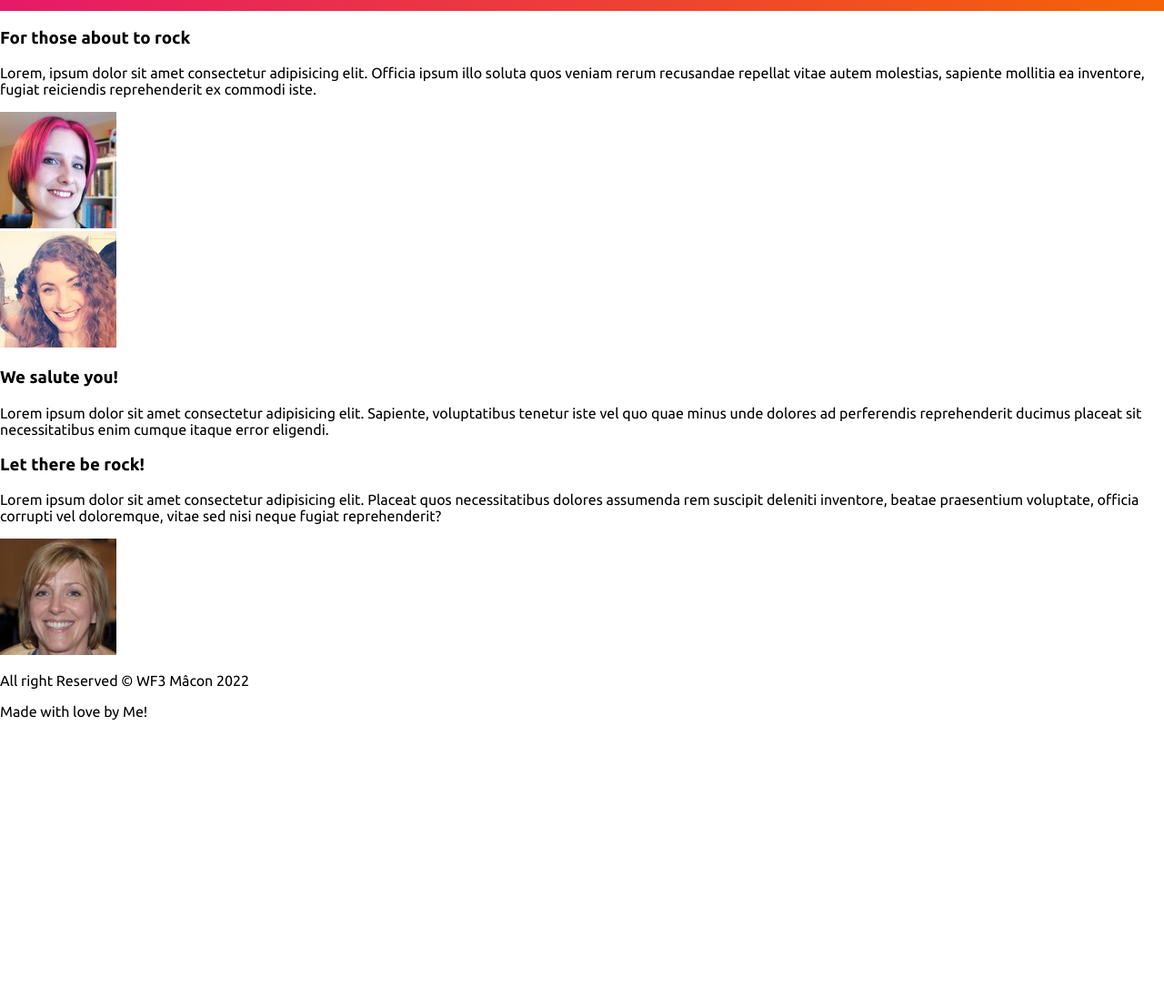
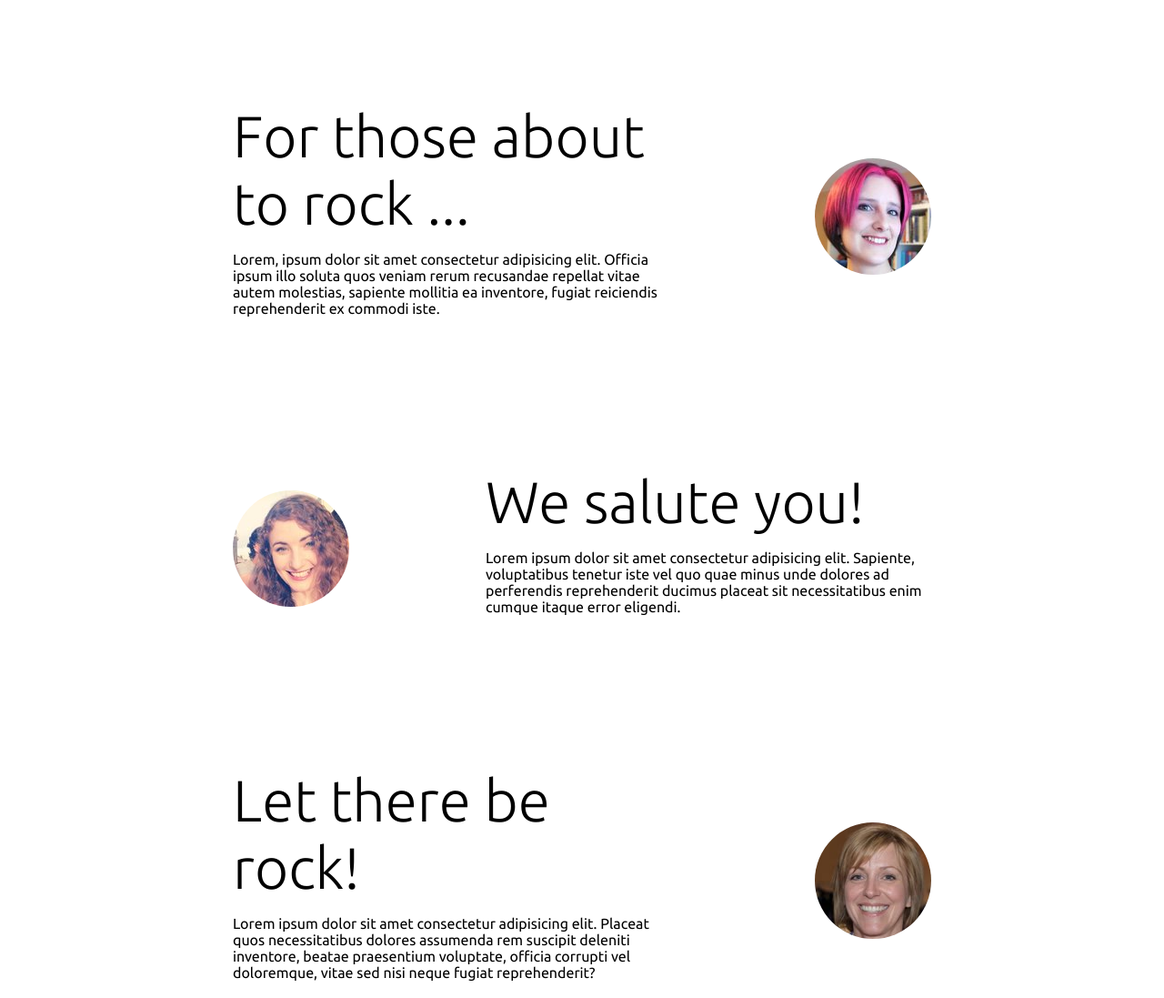
Before and after one commit to xavier02312/OnePageWonder, a plain HTML site: page index.html in a window 1280 px wide. Shown: the part 760-1857 px from the top of the page at 91% size. Before the commit the page ends 1567 px from the top, so only its background shows below. Drawn offline with Linux system fonts and the light colour scheme.

Commit message:
Fin de l'exercice

```diff
--- a/css/style.css
+++ b/css/style.css
@@ -12,8 +12,12 @@ body
 }
 nav
 {
-    background-color: black ; /* couleur de fond */
+    background-color: rgba(0, 0, 0, 0.85); /* couleur de fond  avec alpha a 85% opac*/
     text-transform: uppercase; /*Met le texte en majuscule*/
+    position: fixed; /*fixe le nav en scroll */
+    top: 0;
+    left: 0;
+    right: 0;
 }
 nav .container
 {
@@ -70,3 +74,31 @@ header h2
     background-color:#ff2400;
     transition: all 500ms; /*permet d'ajouter une transition entre les changement de valeurs*/
 }
+main section
+{
+    display: flex; /* mais les élément les un a coté des autre */
+    align-items: center;
+    justify-content: space-between;
+    gap: 150px;
+    margin: 150px 0;
+}
+main section img
+{
+    width:40%;          /*largeur*/
+    border-radius: 100%;    /*Hauteur*/
+    object-fit: cover;      /*regler l'image */
+}
+main section h3
+{
+    font-size: 4rem;
+    margin: 0;
+    font-weight: lighter; /* forme écriture plus fine */
+}
+footer
+{
+    display: flex;   /* mais les élément les un a coté des autre */
+    justify-content: space-between; /*sépare les éléments en utilisant l'espace disponible*/
+    align-items: center;     /*centre verticalement*/
+    color: gray;
+    border-top: 1px solid gray; /*bordure du haut 1px solide */
+}
--- a/index.html
+++ b/index.html
@@ -31,20 +31,20 @@
             <a href="#" title="En savoir plus" class="btn">Learn more</a>
         </header>
         <!--corps de page avec la balise main utiliser 1 fois-->
-        <main>
+        <main class="container">
             <!--bloc 1-->
             <section>
                 <div>
-                    <h3>For those about to rock</h3>
+                    <h3>For those about to rock ...</h3>
                     <p>Lorem, ipsum dolor sit amet consectetur adipisicing elit. Officia ipsum illo soluta quos veniam rerum recusandae repellat vitae autem molestias, sapiente mollitia ea inventore, fugiat reiciendis reprehenderit ex commodi iste.
                     </p>
                 </div>
                     <img src="image/9.jpg" alt="photo">
             </section>
             <section>
-                <div>
                     <!--bloc 2-->
                     <img src="image/54.jpg" alt="photo">
+                <div>
                     <h3>We salute you!</h3>
                     <p>Lorem ipsum dolor sit amet consectetur adipisicing elit. Sapiente, voluptatibus tenetur iste vel quo quae minus unde dolores ad perferendis reprehenderit ducimus placeat sit necessitatibus enim cumque itaque error eligendi.
                     </p>
@@ -57,11 +57,11 @@
                     <p>
                         Lorem ipsum dolor sit amet consectetur adipisicing elit. Placeat quos necessitatibus dolores assumenda rem suscipit deleniti inventore, beatae praesentium voluptate, officia corrupti vel doloremque, vitae sed nisi neque fugiat reprehenderit?
                     </p>
-                    <img src="image/img.jpg" alt="photo">
                 </div>
+                <img src="image/img.jpg" alt="photo">
             </section>
         </main>
-        <footer>
+        <footer class="container">
             <p>
                 All right Reserved &copy; WF3 Mâcon 2022
             </p>
```
